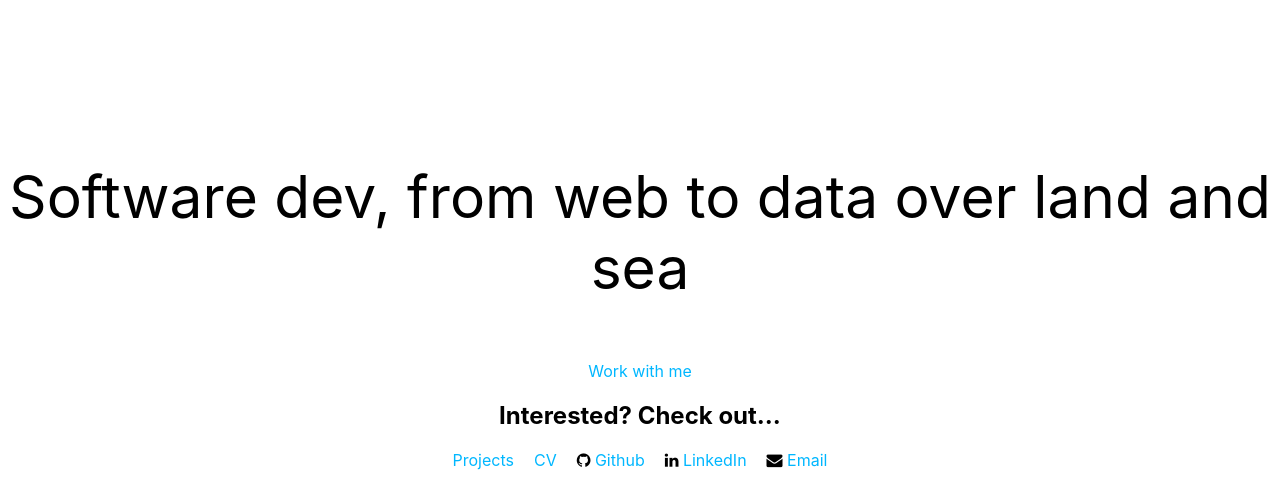
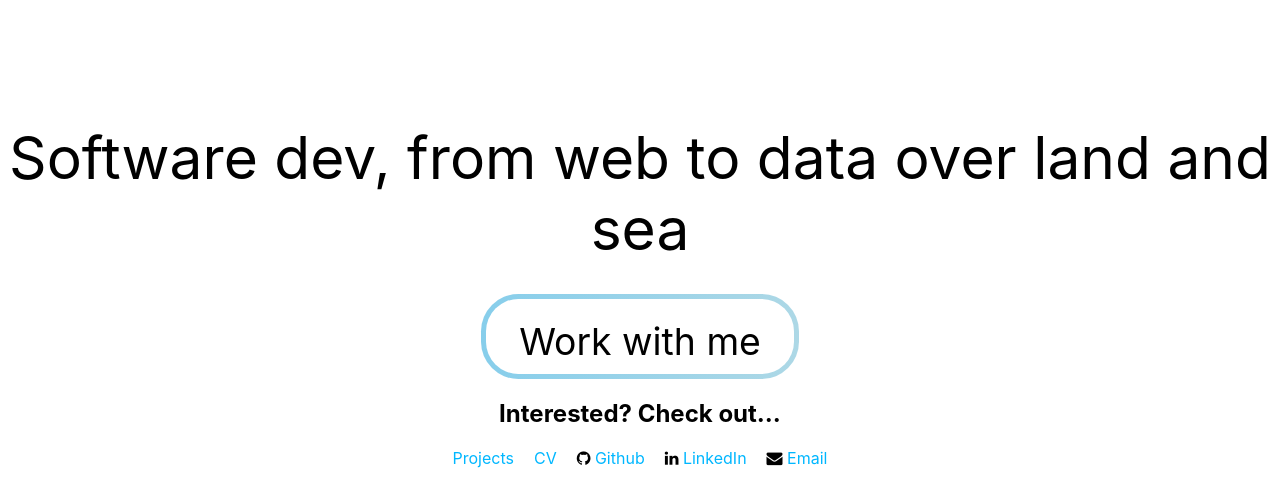
Before and after one commit to sjb296/Portfolio, a Jekyll site: the page built from index.html, in a window 1280 px wide. Shown: the part 528-1006 px from the top of the page. Built offline with Jekyll 4.4.1, drawn with Linux system fonts in a browser that asks for light colours; nearby versions of some CDN libraries.

Commit message:
Gradient CTA button

```diff
--- a/assets/css/main.scss
+++ b/assets/css/main.scss
@@ -28,7 +28,7 @@
 }
 
 a:hover {
-    text-decoration: underline;
+    text-decoration: none;
 }
 
 a:visited {
@@ -44,8 +44,49 @@
     transform: translate(-150px);
 }
 
+.gradient-box {
+    display: flex;
+    align-items: center;
+    justify-content: center;
+    //width: 50vw;
+    margin: auto;
+    max-width: 8.5em;
+
+    position: relative;
+    box-sizing: border-box;
+
+    $border: 5px;
+    color: #000;
+    background: #FFF;
+    background-clip: padding-box; /* !importanté */
+    border: solid $border transparent; /* !importanté */
+    border-radius: 1em;
+
+    &:before {
+      content: '';
+      position: absolute;
+      top: 0; right: 0; bottom: 0; left: 0;
+      z-index: -1;
+      margin: -$border; /* !importanté */
+      border-radius: inherit; /* !importanté */
+      background: linear-gradient(to right, skyblue, lightblue);
+    }
+  }
+
+.call-to-action {
+    font-size: 28pt;
+    color: $bodyColor;
+    padding-top: 20px;
+    padding-left: 20px;
+    padding-right: 20px;
+    padding-bottom: 10px;
+    margin-bottom: 10px;
+}
+
 .bio-text {
     font-size: 44pt;
+    margin-bottom: 30px;
+    margin-top: 20px;
 }
 
 #links {
--- a/index.html
+++ b/index.html
@@ -28,7 +28,7 @@
 <p class="bio-text">Software dev, from web to data over land and sea</p>
 
 <!-- Call to action -->
-<a class="call-to-action" href="mailto:{{ site.email }}">Work with me</a>
+<a class="call-to-action gradient-box" href="mailto:{{ site.email }}">Work with me</a>
 
 <!-- Links -->
 <h2>Interested? Check out...</h2>
```
